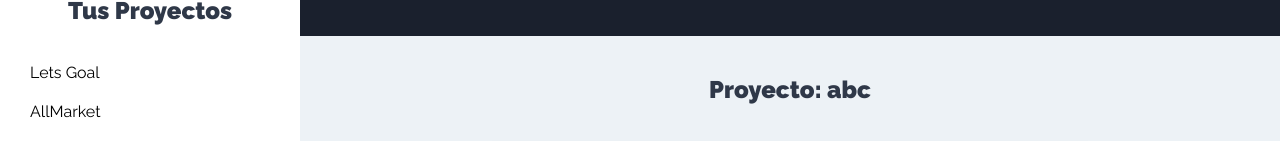
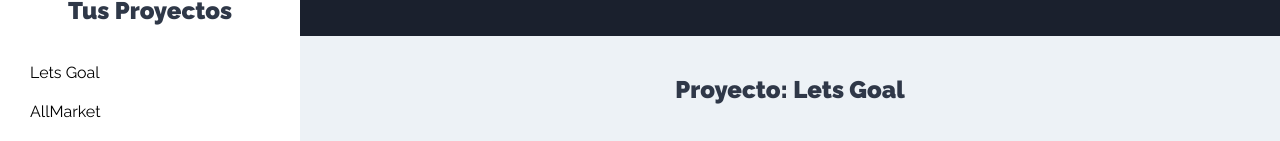
Before and after one commit to dylan-chacon/Tareas---MERN, a React (Create React App) app: page /proyectos in a window 1280 px wide. Both pictures are taken after a click on the button "Lets Goal". Shown: the part 256-397 px from the top of the page. Built offline with nearby package versions, Linux system fonts and the light colour scheme.

Commit message:
handle projects

```diff
--- a/src/components/proyectos/List.js
+++ b/src/components/proyectos/List.js
@@ -11,7 +11,7 @@
         getProjects();
     }, []);
     //Revisar contenido
-    if (projects.length === 0) return null;
+    if (projects.length === 0) return <p>No hay poryectos, comienza creando uno</p>;
 
     return (
         <ul className="listado-proyectos">
--- a/src/components/tareas/TaskForm.js
+++ b/src/components/tareas/TaskForm.js
@@ -1,6 +1,15 @@
-import React from 'react';
+import React, { useContext } from 'react';
+import projectContext from '../../context/proyectos/projectContext';
 
 const TaskForm = () => {
+    //context
+    const projectsContext = useContext(projectContext);
+    const { project } = projectsContext;
+    //sin proyecto seleccionado
+    if (!project) return null
+    //proyecto actual
+    const [actualProject] = project;
+
     return (
         <div className="formulario">
             <form>
--- a/src/components/tareas/TaskList.js
+++ b/src/components/tareas/TaskList.js
@@ -1,15 +1,23 @@
-import React, { Fragment } from 'react';
+import React, { Fragment, useContext } from 'react';
 import Task from './Task';
+import projectContext from '../../context/proyectos/projectContext';
 
 const TaskList = () => {
-
+    //context
+    const projectsContext = useContext(projectContext);
+    const { project, deleteProject } = projectsContext;
+    //sin proyecto seleccionado
+    if (!project) return <h2>Selecciona un proyecto</h2>
+    //proyecto actual
+    const [actualProject] = project;
+    //tareas
     const tasks = [
         { name: 'abdnnd', state: true },
         { name: 'abdnnd', state: false },
     ]
     return (
         <Fragment>
-            <h2>Proyecto: abc</h2>
+            <h2>Proyecto: {actualProject.name}</h2>
 
             <ul className="listado-tareas">
                 {tasks.length === 0 ?
@@ -24,6 +32,7 @@
             <button
                 type="button"
                 className="btn btn-eliminar"
+                onClick={() => deleteProject(actualProject.id)}
             >Eliminar Proyecto &times;</button>
         </Fragment>
     );
--- a/src/context/proyectos/projectReducer.js
+++ b/src/context/proyectos/projectReducer.js
@@ -3,7 +3,8 @@
     GET_PROJECTS,
     ADD_PROJECT,
     CHECK_FORM,
-    PROJECT_SELECTED
+    PROJECT_SELECTED,
+    DELETE_PROJECT,
 } from '../../types';
 
 export default (state, action) => {
@@ -37,6 +38,14 @@
                     project.id === action.payload
                 )
             }
+        case DELETE_PROJECT:
+            return {
+                ...state,
+                projects: state.projects.filter(project =>
+                    project.id !== action.payload
+                ),
+                project: null
+            }
         default:
             return state;
     }
--- a/src/context/proyectos/projectState.js
+++ b/src/context/proyectos/projectState.js
@@ -7,7 +7,8 @@
     GET_PROJECTS,
     ADD_PROJECT,
     CHECK_FORM,
-    PROJECT_SELECTED
+    PROJECT_SELECTED,
+    DELETE_PROJECT
 } from '../../types';
 
 const ProjectState = props => {
@@ -59,6 +60,13 @@
             payload: projectId
         });
     }
+    //eliminar proyecto
+    const deleteProject = projectId => {
+        dispatch({
+            type: DELETE_PROJECT,
+            payload: projectId
+        });
+    }
     return (
         <projectContext.Provider
             value={{
@@ -71,6 +79,7 @@
                 addProject,
                 showError,
                 projectSelected,
+                deleteProject,
             }}
         >
             {props.children}
--- a/src/types/index.js
+++ b/src/types/index.js
@@ -3,3 +3,4 @@
 export const ADD_PROJECT = 'ADD_PROJECT';
 export const CHECK_FORM = 'CHECK_FORM';
 export const PROJECT_SELECTED = 'PROJECT_SELECTED';
+export const DELETE_PROJECT = 'DELETE_PROJECT';
```
